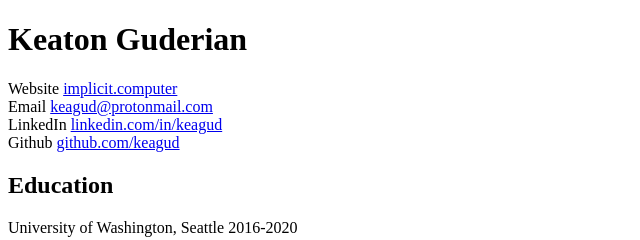
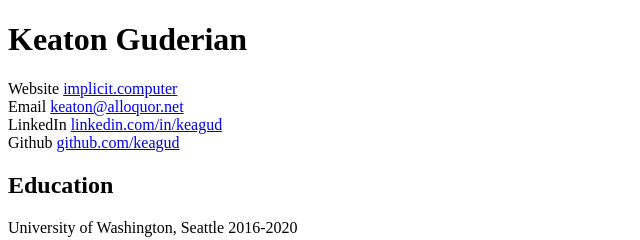
Before and after one commit to keagud/Resume, a website: page base.html in a window 1280 px wide. Shown: the top 240 px of the page, 0-640 px from the left. Drawn offline with Linux system fonts and the light colour scheme.

Commit message:
update links

```diff
--- a/base.html
+++ b/base.html
@@ -27,13 +27,13 @@
 
         <div class="site-link">
           <label for="email-mailto-link"> Email</label>
-          <a id="email-mailto-link" href="mailto:keagud@protonmail.com"
-            >keagud@protonmail.com</a
+          <a id="email-mailto-link" href="mailto:keaton@alloquor.net"
+            >keaton@alloquor.net</a
           >
         </div>
         <div class="site-link">
           <label for="linkedin-link"> LinkedIn </label>
-          <a id="linkedin-link" href="www.linkedin.com/in/keagud">
+          <a id="linkedin-link" href="https://linkedin.com/in/keagud">
             linkedin.com/in/keagud</a
           >
         </div>
```
Also changed, not shown: 1 other file.
